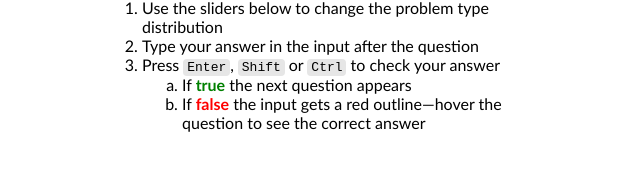
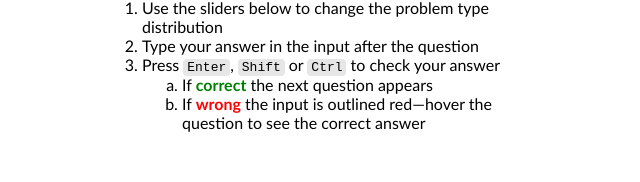
Before and after one commit to SpikePy/Math_Trainer, a plain HTML site: page index.html in a window 1280 px wide. Shown: the part 280-462 px from the top of the page, without its empty margins (314-954 px from the left). Drawn offline with Linux system fonts and the light colour scheme.

Commit message:
improve style

```diff
--- a/index.html
+++ b/index.html
@@ -19,8 +19,8 @@
             <li>Type your answer in the input after the question</li>
             <li>Press <key>Enter</key>, <key>Shift</key> or <key>Ctrl</key> to check your answer</li>
             <ol type="a">
-                <li>If <true>true</true> the next question appears</li>
-                <li>If <false>false</false> the input gets a red outline&mdash;hover the question to see the correct answer</li>
+                <li>If <true>correct</true> the next question appears</li>
+                <li>If <false>wrong</false> the input is outlined red&mdash;hover the question to see the correct answer</li>
             </ol>
         </ol>
     </div>
```
